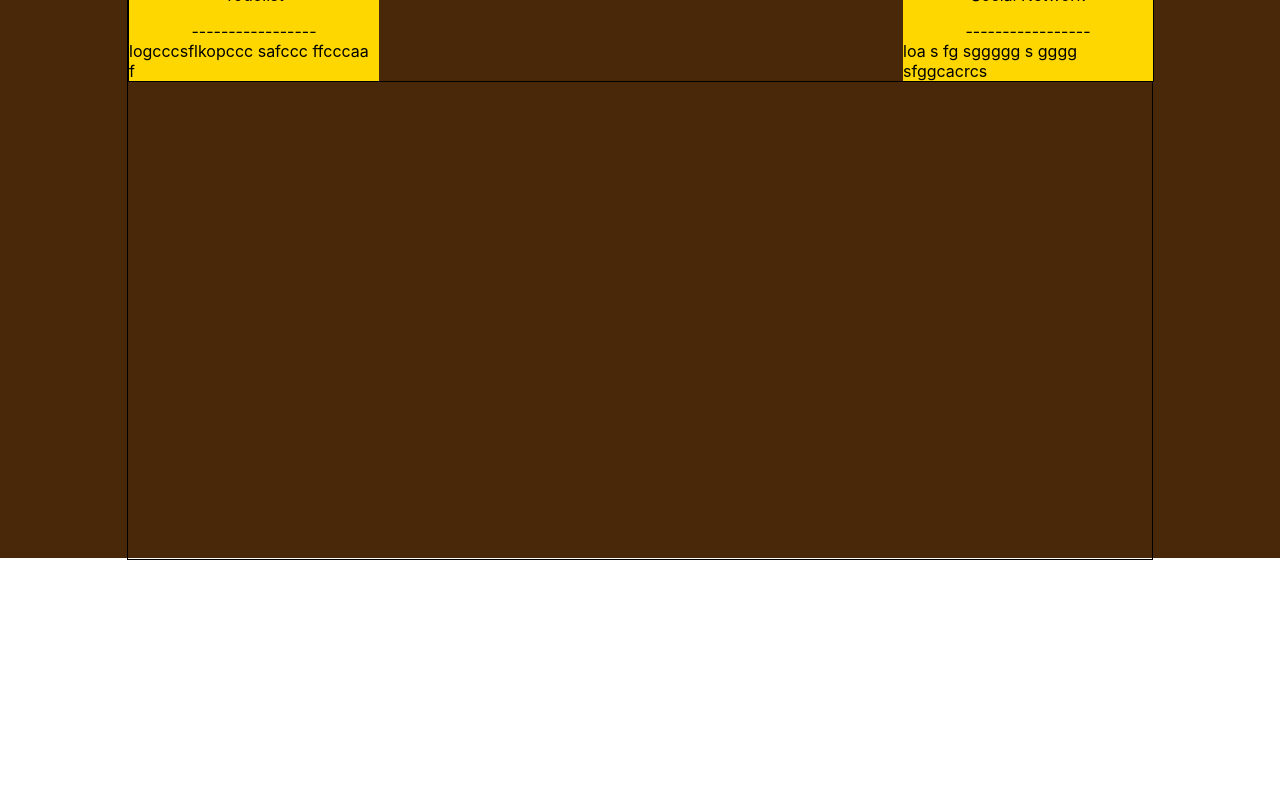
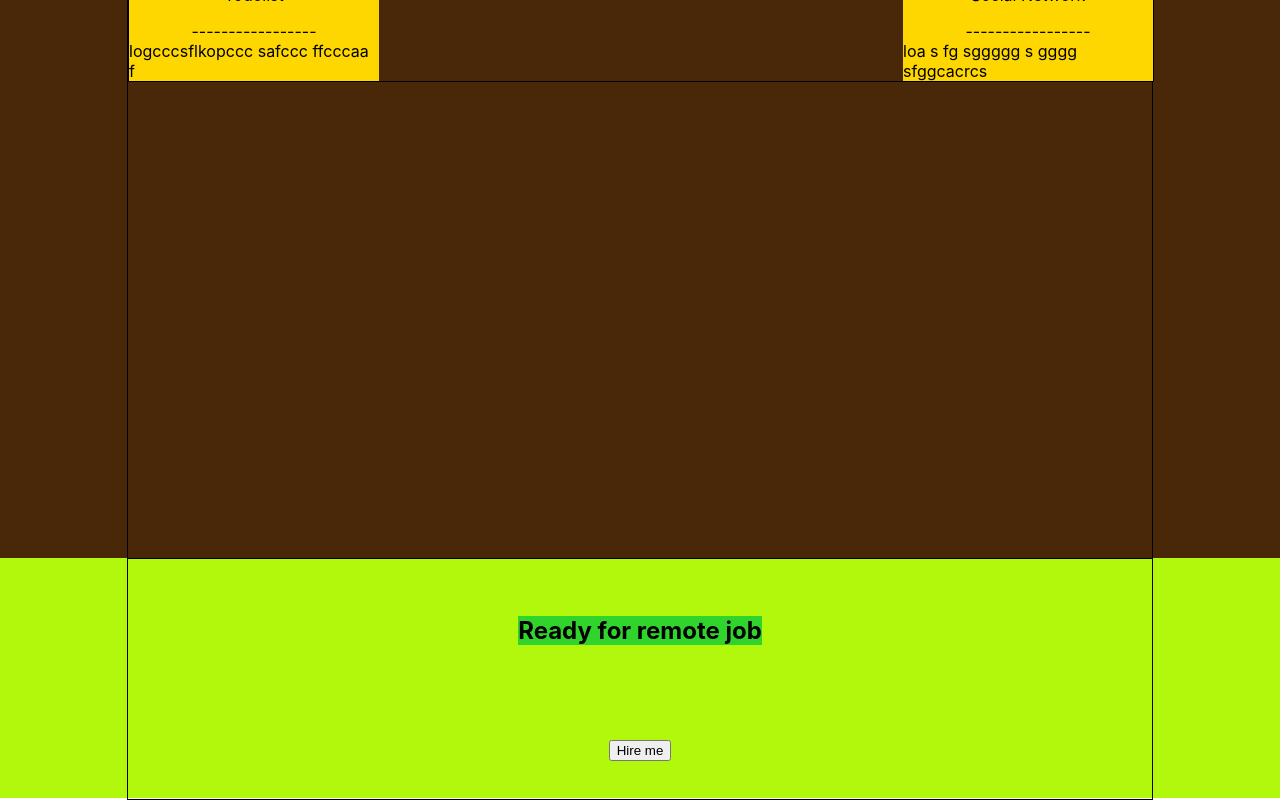
Before and after one commit to Dmitrii1987/portfolio, a React (Create React App) app: page / in a window 1280 px wide. Shown: the part 1922-2722 px from the top of the page. Before the commit the page ends 2482 px from the top, so only its background shows below. Built offline with nearby package versions, Linux system fonts and the light colour scheme.

Commit message:
feat: add HireMe.tsx and styles

```diff
--- a/src/App.tsx
+++ b/src/App.tsx
@@ -1,5 +1,6 @@
 import './App.css';
 import Header from './header/Header';
+import HireMe from './hire me/HireMe';
 import Main from './main/Main';
 import MyProjects from './my projects/MyProjects';
 import Skills from './skills/Skills';
@@ -11,6 +12,7 @@ function App() {
       <Main />
       <Skills/>
       <MyProjects />
+      <HireMe/>
     </div>
   );
 }
--- /dev/null
+++ b/src/hire me/HireMe.module.css
@@ -0,0 +1,21 @@
+.hireBlock {
+    height: 30vh;
+    background-color: rgb(177, 248, 12);
+}
+
+.hireMeContainer {
+    flex-direction: column;
+    height: 100%;
+    width: 80%;
+    margin: 0 auto; /* 0- сверху и снизу,auto- встанет посередине(слева и справа будет одинаковое расстояние */
+    border: 1px solid;
+    display: flex;
+    align-items: center;
+    justify-content: space-around;
+    flex-wrap: wrap; /* на мобильных устройствах контент начинает выстраиваться один блок под другим*/
+
+
+}
+.title {
+    background-color:rgb(48, 212, 45);
+}
--- /dev/null
+++ b/src/hire me/HireMe.tsx
@@ -0,0 +1,20 @@
+import React from 'react';
+import s from './HireMe.module.css'
+import sContainer from './../common files/styles/Container.module.css'
+
+
+const HireMe = () => {
+    return (
+        <div className={s.hireBlock}>
+            {/* тут заюзали два стиля для этого контейнера */}
+            <div className={s.hireMeContainer}>
+                <h2 className={s.title} >Ready for remote job</h2>
+                <button>Hire me</button>
+
+            </div>
+
+        </div>
+    );
+};
+
+export default HireMe;
```
